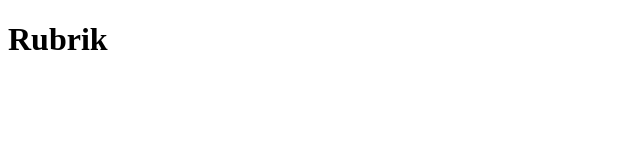
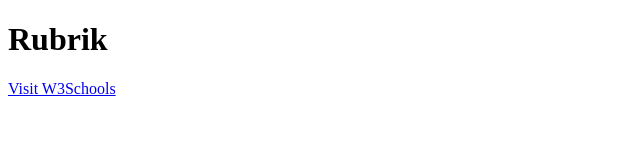
Before and after one commit to CarlLipsnus/Webbutveckling, a plain HTML site: page index.html in a window 1280 px wide. Shown: the whole page, without its empty margins (0-640 px from the left). Drawn offline with Linux system fonts and the light colour scheme.

Commit message:
uppdatering

```diff
--- a/index.html
+++ b/index.html
@@ -5,6 +5,7 @@
 </head>
 <body>
     <h1>Rubrik</h1>
+    <a href="https://www.w3schools.com">Visit W3Schools</a>
 
 </body>
 </html>
```
